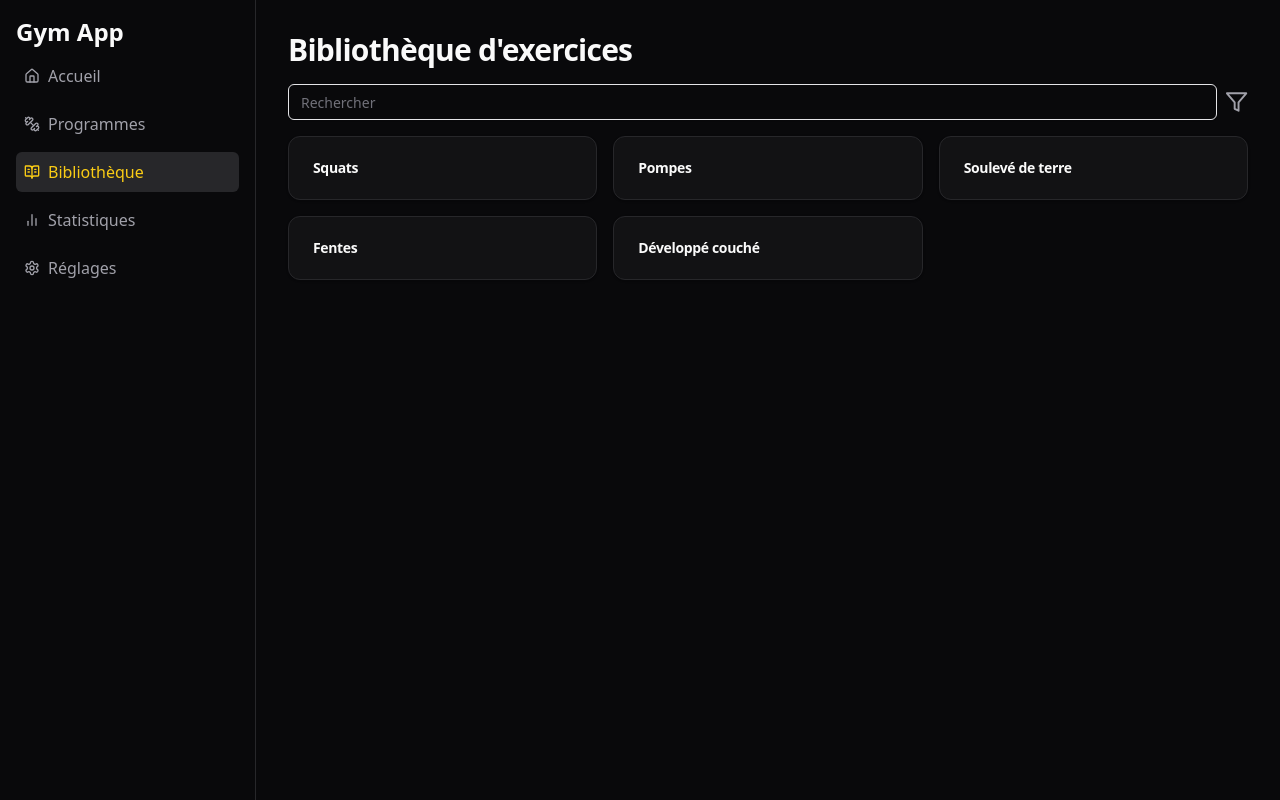
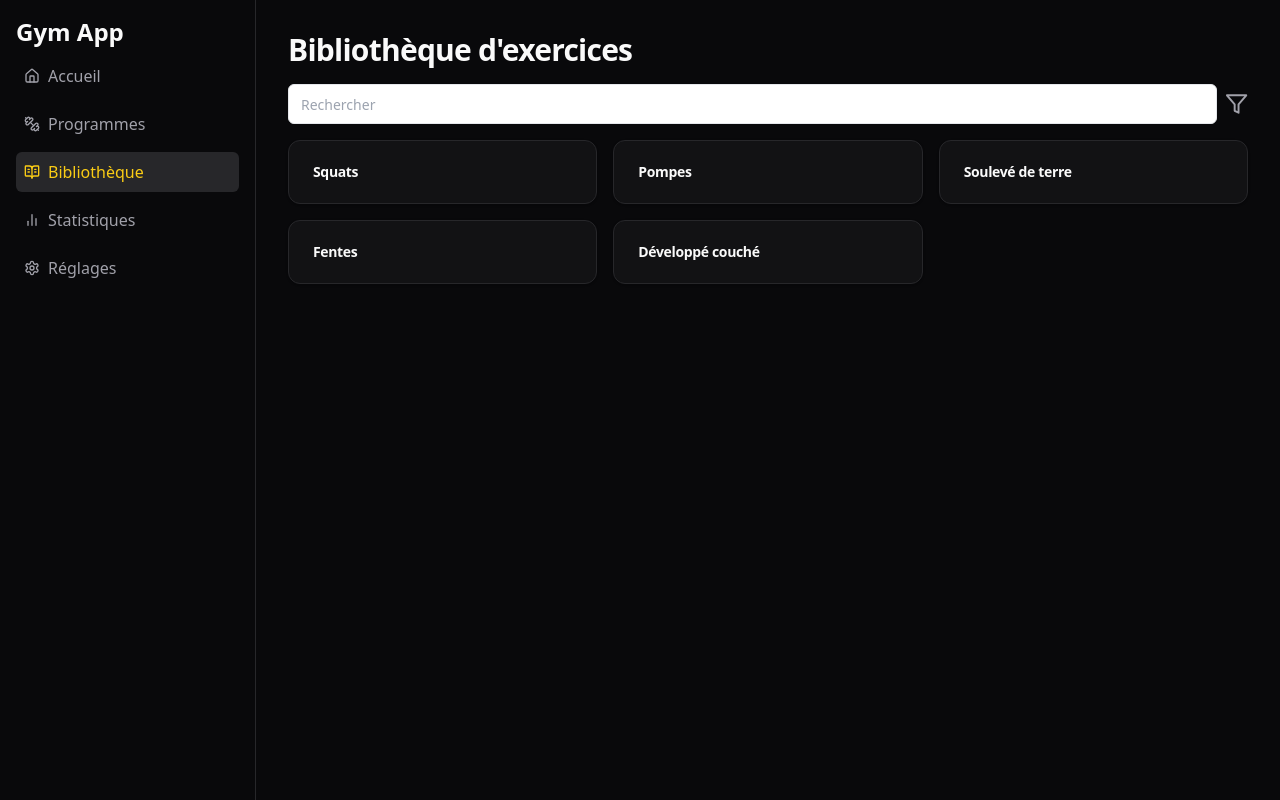
Before and after one commit to ludobruel9131-max/application_sport, a React (Create React App) app: page /library in a window 1280 px wide. Built offline with nearby package versions, Linux system fonts and the light colour scheme.

Commit message:
Update input.jsx

```diff
--- a/src/components/ui/input.jsx
+++ b/src/components/ui/input.jsx
@@ -1,12 +1,12 @@
 import * as React from "react"
-import { cn } from "../../lib/utils";
+import { cn } from "../../lib/utils"
 
 const Input = React.forwardRef(({ className, type, ...props }, ref) => {
   return (
     <input
       type={type}
       className={cn(
-        "flex h-9 w-full rounded-md border border-zinc-200 bg-transparent px-3 py-1 text-sm shadow-sm transition-colors file:border-0 file:bg-transparent file:text-sm file:font-medium placeholder:text-zinc-500 focus-visible:outline-none focus-visible:ring-1 focus-visible:ring-zinc-950 disabled:cursor-not-allowed disabled:opacity-50 dark:border-zinc-800 dark:placeholder:text-zinc-400 dark:focus-visible:ring-zinc-300",
+        "flex h-10 w-full rounded-md border border-input bg-background px-3 py-2 text-sm ring-offset-background file:border-0 file:bg-transparent file:text-sm file:font-medium placeholder:text-muted-foreground focus-visible:outline-none focus-visible:ring-2 focus-visible:ring-ring focus-visible:ring-offset-2 disabled:cursor-not-allowed disabled:opacity-50",
         className
       )}
       ref={ref}
```
